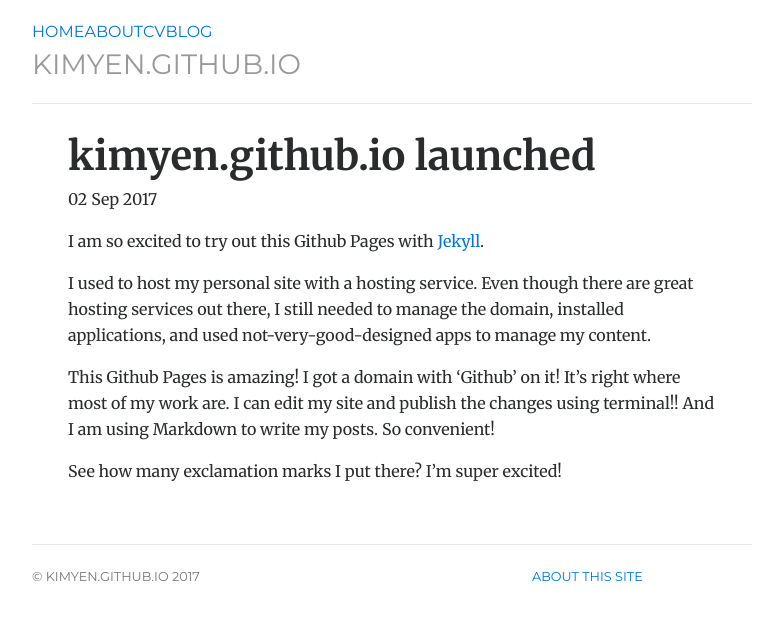
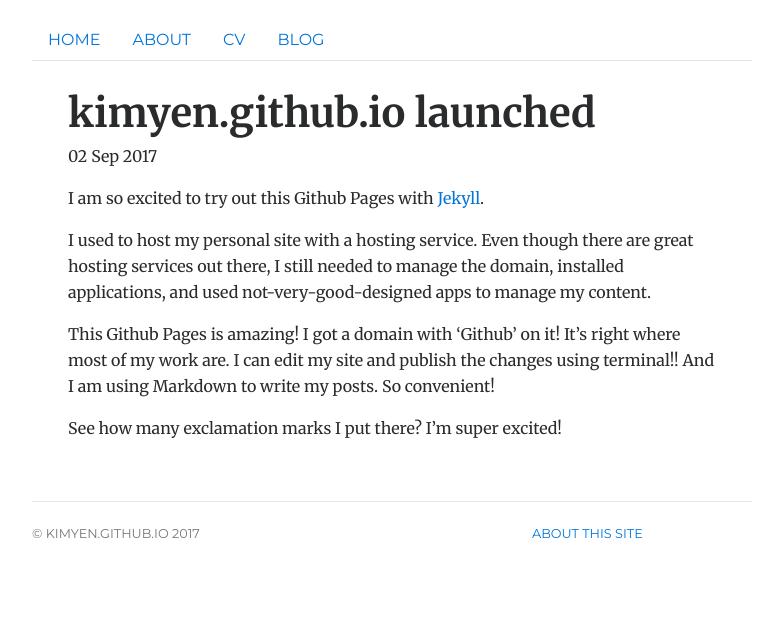
Before and after one commit to kimyen/kimyen.github.io-old, a Jekyll site: the page built from _posts/2017-09-02-site-launched.md, in a window 1280 px wide. Shown: the top 621 px of the page, without its empty margins (248-1031 px from the left). Built offline with Jekyll 4.4.1, drawn with Linux system fonts in a browser that asks for light colours.

Commit message:
Update default.html
add style for the pills

```diff
--- a/_layouts/default.html
+++ b/_layouts/default.html
@@ -13,14 +13,11 @@
 		<div class="container">
 			<div class="header">
 				<ul class="nav nav-pills pull-right">
-					<li><a href="/">Home</a></li>
-					<li><a href="/about">About</a></li>
-					<li><a href="/cv">CV</a></li>
-					<li><a href="/blog">Blog</a></li>
+					<li class="nav-item"><a class="nav-link" href="/">Home</a></li>
+					<li class="nav-item"><a class="nav-link" href="/about">About</a></li>
+					<li class="nav-item"><a class="nav-link" href="/cv">CV</a></li>
+					<li class="nav-item"><a class="nav-link" href="/blog">Blog</a></li>
 				</ul>
-				<h3 class="text-muted">
-					<a href="/">kimyen.github.io</a>
-				</h3>
 			</div>
 
 			<div class="guide">
```
